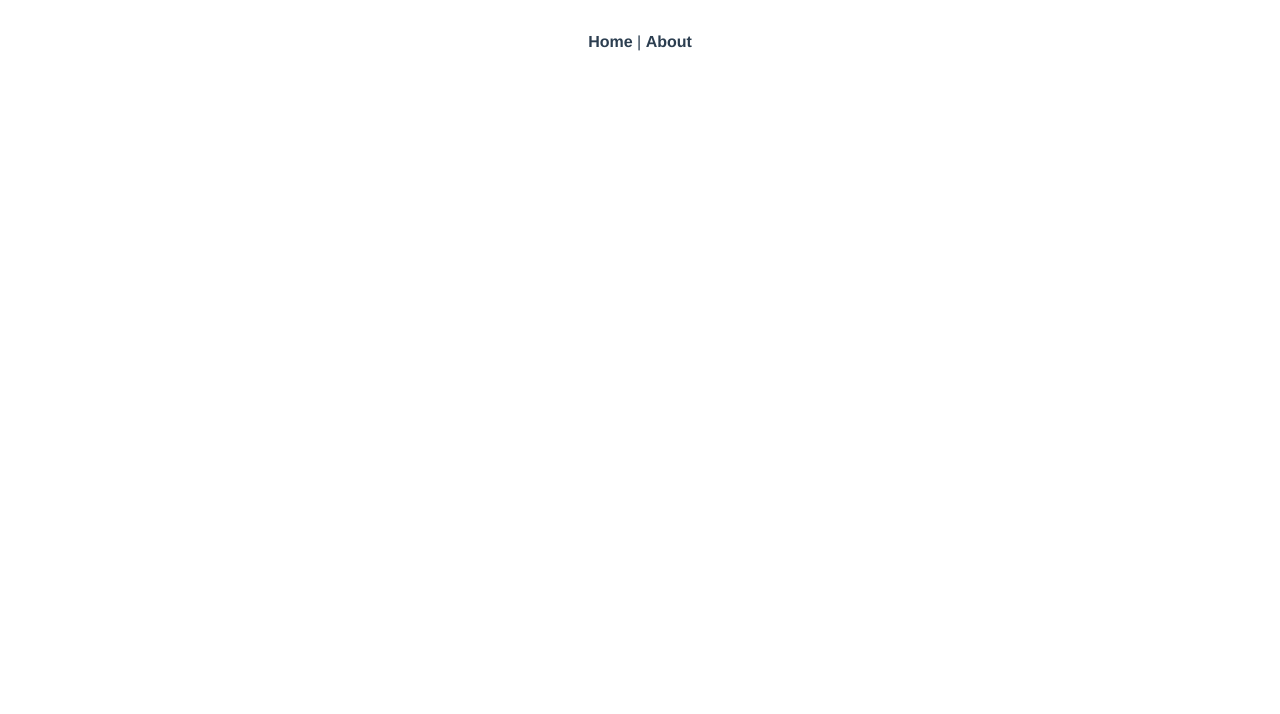
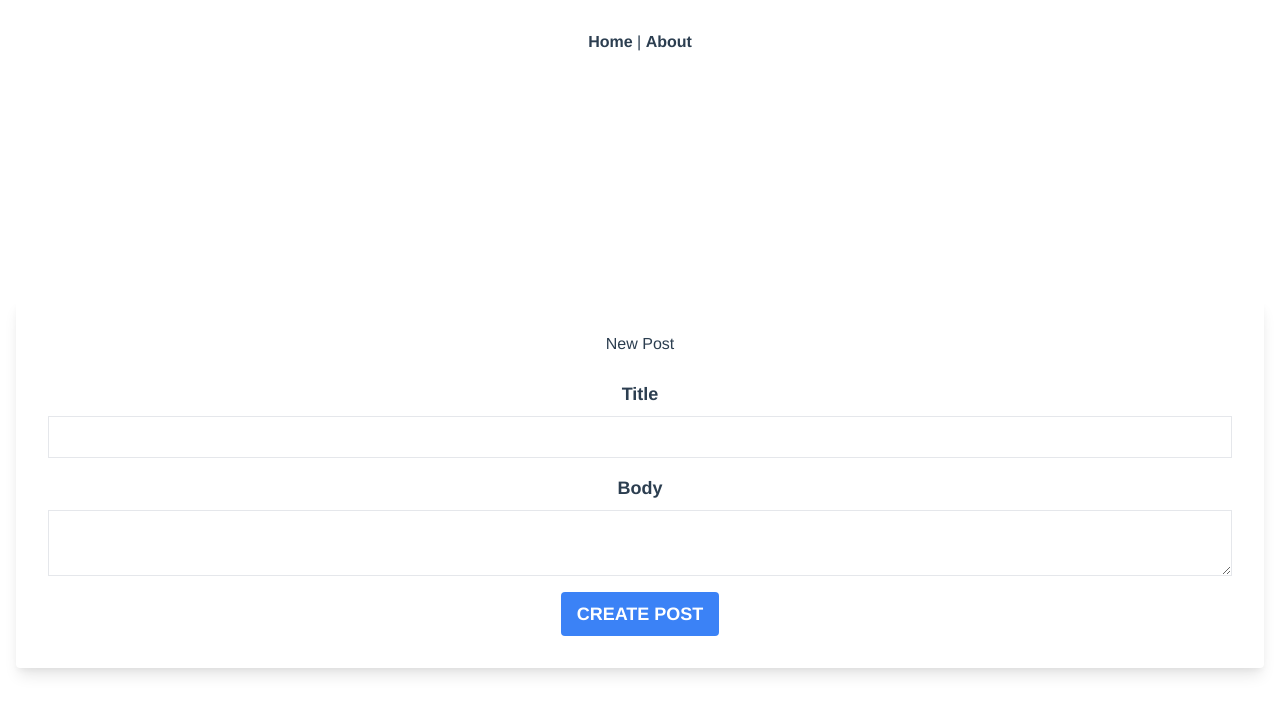
Before and after one commit to kyainuma/spa_front, a Vue app: page /posts/new in a window 1280 px wide. Before the commit this address had no page. Shown: the top 714 px of the page. Built offline with nearby package versions, Linux system fonts and the light colour scheme.

Commit message:
add:新規投稿画面追加

```diff
--- /dev/null
+++ b/src/api/post.ts
@@ -0,0 +1,19 @@
+import Client from '@/api/client'
+// @ts-ignore
+import { Post, PostForRequest } from '@/types/post'
+import {
+  getAuthDataFromStorage
+} from '@/utils/auth-data'
+import { AxiosResponse } from 'axios'
+
+export const createPost = async (formData: PostForRequest) => {
+  return await Client.post(
+    '/posts', formData,
+    {
+      headers: getAuthDataFromStorage()
+    }
+  )
+    .then((res: AxiosResponse<Post>) => {
+      return res.data
+    })
+}
--- a/src/router/index.ts
+++ b/src/router/index.ts
@@ -1,6 +1,7 @@
 import { createRouter, createWebHistory, RouteRecordRaw } from 'vue-router'
 import Home from '@/views/Home.vue'
 import Login from '@/views/Login.vue'
+import NewPost from '@/views/NewPost.vue'
 
 const routes: Array<RouteRecordRaw> = [
   {
@@ -12,6 +13,11 @@ const routes: Array<RouteRecordRaw> = [
     path: '/login',
     name: 'Login',
     component: Login
+  },
+  {
+    path: '/posts/new',
+    name: 'NewPost',
+    component: NewPost
   },
   {
     path: '/about',
--- /dev/null
+++ b/src/types/post.ts
@@ -0,0 +1,8 @@
+export type Post = {
+  title: string;
+  body: string;
+  userName: string;
+  createdAt: string;
+}
+
+export type PostForRequest = Pick<Post, 'title' | 'body'>
--- /dev/null
+++ b/src/views/NewPost.vue
@@ -0,0 +1,46 @@
+<template>
+  <div class="flex items-center h-screen w-full bg-teal-lighter">
+    <div class="w-full bg-white rounded shadow-lg p-8 m-4">
+      <h1 class="block w-full text-center text-grey-darkest mb-6">New Post</h1>
+      <div class="flex flex-col mb-4">
+        <label class="mb-2 font-bold text-lg text-grey-darkest" for="title">Title</label>
+        <input v-model='title' class="border py-2 px-3 text-grey-darkest" type="text" name="first_name" id="first_name">
+      </div>
+      <div class="flex flex-col mb-4">
+        <label class="mb-2  font-bold text-lg text-grey-darkest" for="body">Body</label>
+        <textarea v-model='body' class="border py-2 px-3 text-grey-darkest" name="body" id="body"></textarea>
+      </div>
+      <button @click='handleCreatePost()' class="bg-blue-500 hover:bg-blue-700 text-white font-bold py-2 px-4 uppercase text-lg mx-auto rounded" type="submit">Create Post</button>
+    </div>
+  </div>
+</template>
+
+<script lang="ts">
+import { createPost } from '@/api/post'
+import router from '@/router'
+import { defineComponent, reactive, toRefs } from 'vue'
+
+export default defineComponent({
+  name: 'NewPost',
+  setup () {
+    const postData = reactive({
+      title: '',
+      body: ''
+    })
+
+    const handleCreatePost = async () => {
+      await createPost(postData)
+        .then((res) => {
+          console.log(res)
+        })
+    }
+
+    return {
+      ...toRefs(postData),
+      handleCreatePost
+    }
+  }
+})
+</script>
+
+<style scoped></style>
```
